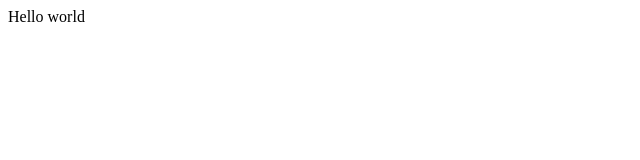
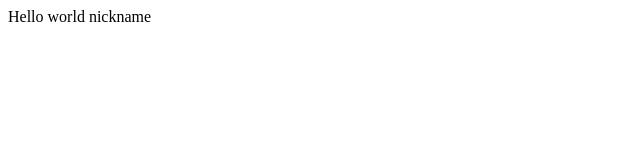
Before and after one commit to Leejaemin/opentutorials-jm, a plain HTML site: page index.html in a window 1280 px wide. Shown: the full height of the page, 0-640 px from the left. Drawn offline with Linux system fonts and the light colour scheme.

Commit message:
change index.html

```diff
--- a/index.html
+++ b/index.html
@@ -19,6 +19,6 @@
 	</head>
 
 	<body>
-		Hello world
+		Hello world nickname
 	</body>
 </html>
```
